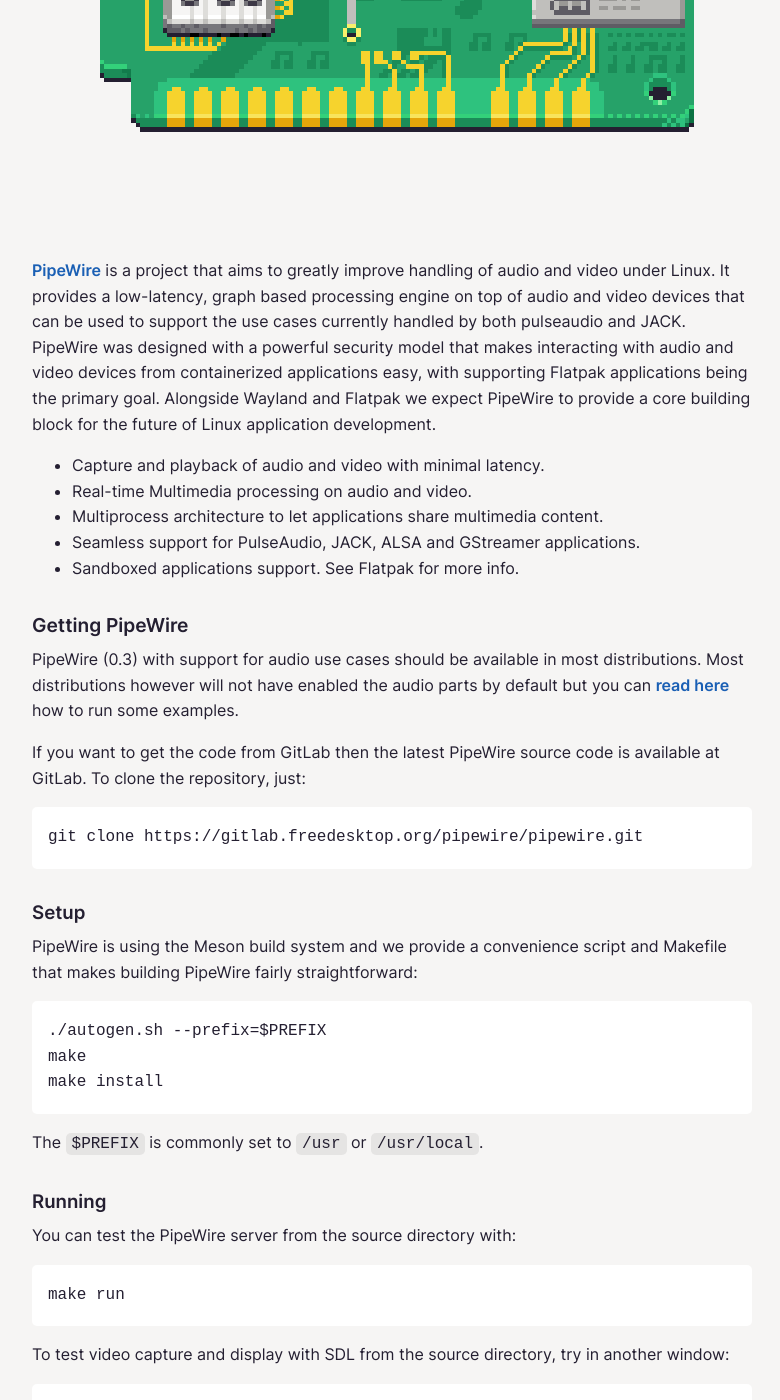
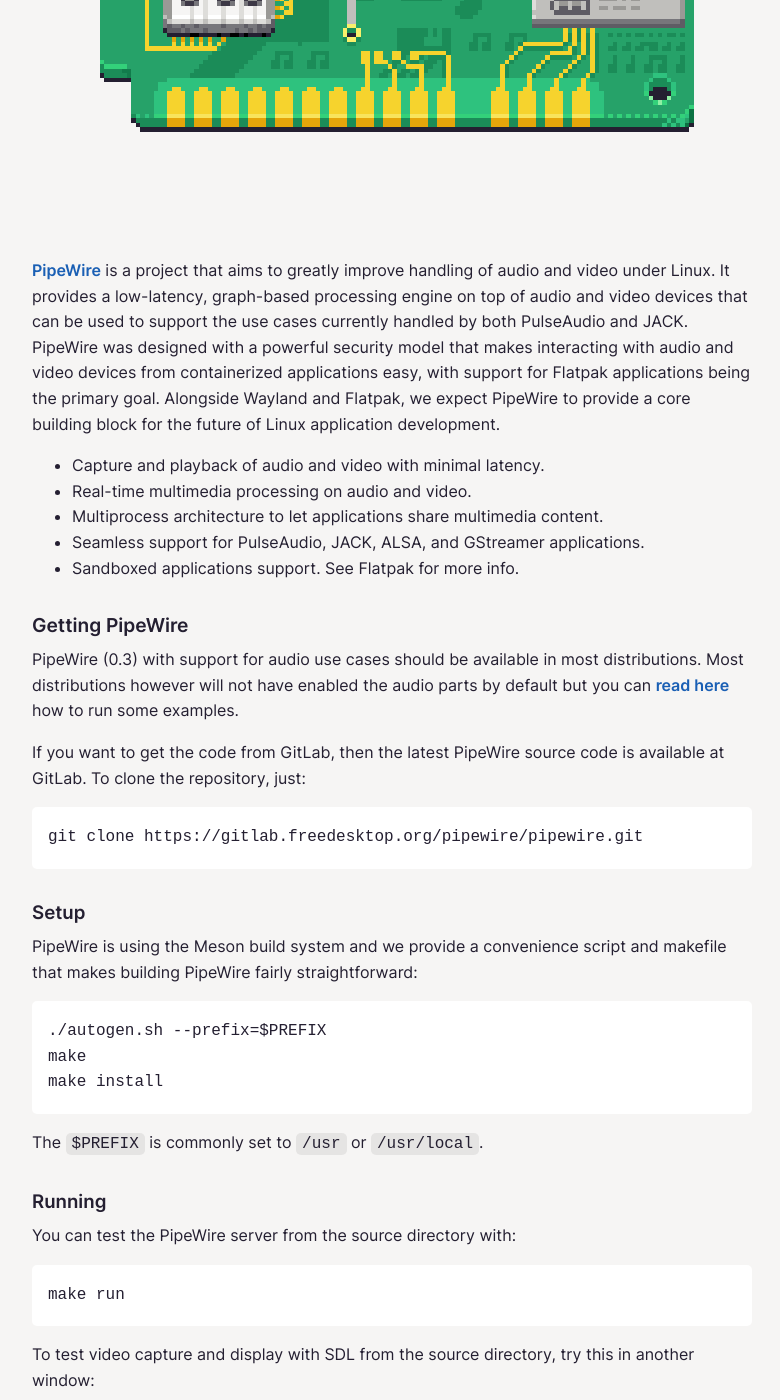
Before and after one commit to PipeWire/pipewire.org, a Jekyll site: the page built from index.md, in a window 1280 px wide and 1400 px high, scrolled down 582 px. Shown: the whole window, without its empty margins (248-1028 px from the left). Built offline with Jekyll 4.4.1, drawn with Linux system fonts in a browser that asks for light colours; a script that is not in the unit is left out; some of the changed text lies outside the part shown.

Commit message:
Fix typos in index.md

````diff
--- a/index.md
+++ b/index.md
@@ -4,21 +4,21 @@
 ![PipeWire](assets/pipewire.gif){:.full.pixels}
 
 
-[PipeWire](https://gitlab.freedesktop.org/pipewire/pipewire) is a project that aims to greatly improve handling of audio and video under Linux. It provides a low-latency, graph based processing engine on top of audio and video devices that can be used to support the use cases currently handled by both pulseaudio and JACK. PipeWire was designed with a powerful security model that makes interacting with audio and video devices from containerized applications easy, with supporting Flatpak applications being the primary goal. Alongside Wayland and Flatpak we expect PipeWire to provide a core building block for the future of Linux application development.
+[PipeWire](https://gitlab.freedesktop.org/pipewire/pipewire) is a project that aims to greatly improve handling of audio and video under Linux. It provides a low-latency, graph-based processing engine on top of audio and video devices that can be used to support the use cases currently handled by both PulseAudio and JACK. PipeWire was designed with a powerful security model that makes interacting with audio and video devices from containerized applications easy, with support for Flatpak applications being the primary goal. Alongside Wayland and Flatpak, we expect PipeWire to provide a core building block for the future of Linux application development.
 
 
 
 - Capture and playback of audio and video with minimal latency.
-- Real-time Multimedia processing on audio and video.
+- Real-time multimedia processing on audio and video.
 - Multiprocess architecture to let applications share multimedia content.
-- Seamless support for PulseAudio, JACK, ALSA and GStreamer applications.
+- Seamless support for PulseAudio, JACK, ALSA, and GStreamer applications.
 - Sandboxed applications support. See Flatpak for more info.
 
 ## Getting PipeWire
 
 PipeWire (0.3) with support for audio use cases should be available in most distributions. Most distributions however will not have enabled the audio parts by default but you can [read here](https://gitlab.freedesktop.org/pipewire/pipewire/-/blob/master/README.md) how to run some examples.
 
-If you want to get the code from GitLab then the latest PipeWire source code is available at GitLab. To clone the repository, just:
+If you want to get the code from GitLab, then the latest PipeWire source code is available at GitLab. To clone the repository, just:
 
 
 ```
@@ -27,7 +27,7 @@
 
 ### Setup
 
-PipeWire is using the Meson build system and we provide a convenience script and Makefile that makes building PipeWire fairly straightforward:
+PipeWire is using the Meson build system and we provide a convenience script and makefile that makes building PipeWire fairly straightforward:
 
 ```
 ./autogen.sh --prefix=$PREFIX
@@ -45,7 +45,7 @@
 make run
 ```
 
-To test video capture and display with SDL from the source directory, try in another window:
+To test video capture and display with SDL from the source directory, try this in another window:
 
 ```
 make shell
@@ -61,7 +61,7 @@
 
 ## Documentation
 
-Pipewire is [documented here](https://docs.pipewire.org/).
+PipeWire is [documented here](https://docs.pipewire.org/).
 
 Developers can also check out the (incomplete) [PipeWire API documentation](https://docs.pipewire.org/page_api.html).
 
````
